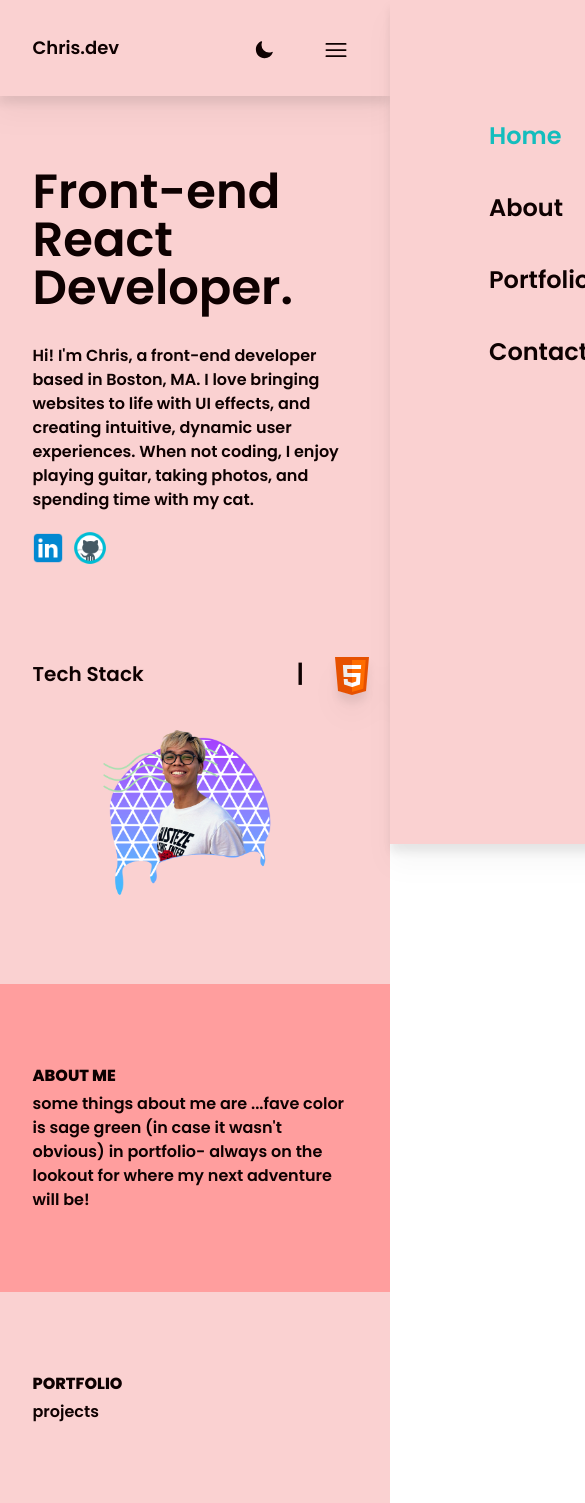
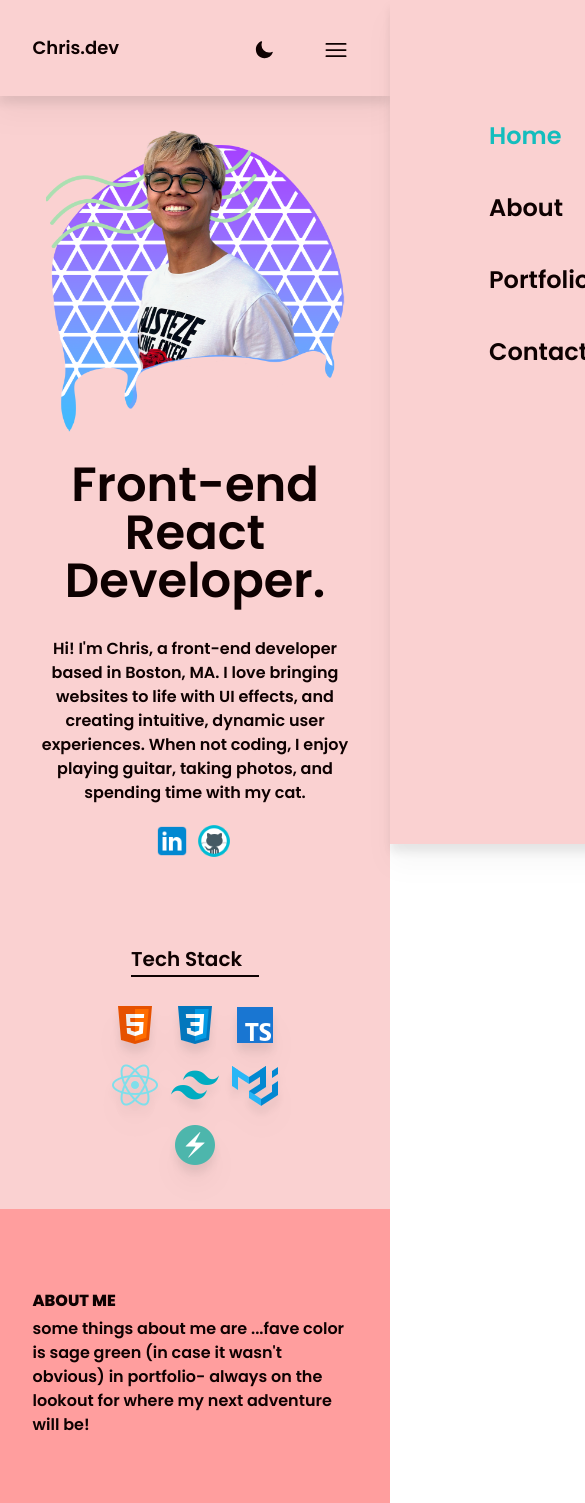
Before and after one commit to bobbyslug/bobbyslug.github.io, a React (Vite) app: page / in a window 390 px wide. Shown: the top 1503 px of the page, 585 px wide, since content can reach past the window. Built offline with nearby package versions, Linux system fonts and the light colour scheme.

Commit message:
fix mobile/resizing issues

```diff
--- a/src/index.css
+++ b/src/index.css
@@ -101,3 +101,112 @@ body,
 .nav-text.dark:hover {
   color: #db8cf8;
 }
+
+.content {
+  display: flex;
+  @media (max-width: 900px) {
+    flex-direction: column;
+    align-items: center;
+    height: auto;
+    gap: 3rem;
+  }
+}
+
+.header-main {
+  display: flex;
+  justify-content: center;
+  align-items: center;
+  position: relative;
+
+  @media (max-width: 900px) {
+    flex-direction: column-reverse;
+    text-align: center;
+    height: auto;
+    gap: 3rem;
+  }
+}
+
+.header-text {
+  display: flex;
+  flex-direction: column;
+  max-width: 50rem;
+  position: relative;
+
+  @media (max-width: 900px) {
+    max-width: 100%;
+    align-items: center;
+    margin-top: 1rem;
+  }
+}
+
+.border-swap {
+  border-right: 2px solid #0e0101;
+  margin-right: 1rem;
+  min-width: 8rem;
+
+  @media (max-width: 900px) {
+    border-right: none;
+    border-bottom: 2px solid #0e0101;
+    margin-right: 0;
+    min-width: none;
+  }
+}
+
+.border-swap.dark {
+  border-right: 2px solid #f6e2fd;
+  margin-right: 1rem;
+  min-width: 8rem;
+
+  @media (max-width: 900px) {
+    border-right: none;
+    border-bottom: 2px solid #f6e2fd;
+    margin-right: 0;
+    min-width: 5rem;
+  }
+}
+
+.socials {
+  display: flex;
+  align-items: center;
+}
+
+.skills {
+  display: flex;
+  position: absolute;
+  justify-content: space-between;
+  bottom: 0;
+  left: 0;
+  align-items: center;
+  text-align: center;
+  max-width: fit-content;
+
+  @media (max-width: 900px) {
+    flex-direction: column;
+    position: initial;
+  }
+}
+
+.icons {
+  display: flex;
+  position: relative;
+  justify-content: space-between;
+  bottom: 0;
+  left: 0;
+  align-items: center;
+  text-align: center;
+  width: 100%;
+
+  @media (max-width: 900px) {
+    flex-wrap: wrap;
+    justify-content: center;
+    position: initial;
+    width: 66%;
+  }
+}
+
+.image {
+  margin-top: -2rem;
+  @media (max-width: 900px) {
+    margin-top: 5rem;
+  }
+}
--- a/src/scenes/home/index.tsx
+++ b/src/scenes/home/index.tsx
@@ -18,9 +18,8 @@ import MotionDiv from "@/shared/MotionDiv";
 type Props = { setSelectedPage: (value: SelectedPage) => void; theme: string };
 
 const Home = ({ setSelectedPage, theme }: Props) => {
-  //const isAboveMediumScreens = useMediaQuery("(min-width: 1060px)");
-
   const profiles = [Profile, Profile2];
+  const dark = theme === "dark" ? "dark" : "";
 
   useEffect(() => {
     const imageElement = document.getElementById(
@@ -41,42 +40,40 @@ const Home = ({ setSelectedPage, theme }: Props) => {
   return (
     <section
       id="home"
-      className={`${
-        theme === "dark" ? "dark" : ""
-      } background gap-16 py-10 transition duration-300 md:h-full md:pb-0`}
+      className={`${dark} content background gap-16 py-10 transition duration-300 md:h-full md:pb-0`}
     >
       {/* IMAGE AND MAIN HEADER */}
       <MotionDiv
-        className="mx-auto w-5/6 items-center justify-center md:flex md:h-5/6"
+        className="header-main relative mx-auto w-5/6 max-w-screen-2xl md:h-5/6"
         setSelectedPage={setSelectedPage}
         selectedPage={SelectedPage.Home}
       >
         {/* MAIN HEADER */}
-        <div className="z-10 mt-32 md:basis-3/5">
+        <div className="header-text z-10 max-w-screen-sm md:mt-32 md:basis-3/5">
           {/* HEADINGS */}
           <MotionDiv
-            className="md:-mt-20"
+            className="-mt-12 "
             setSelectedPage={setSelectedPage}
             selectedPage={SelectedPage.Home}
             delay={0.2}
           >
             <div className="relative">
-              <div className="before:content-evolvetext before:absolute before:-top-20">
+              <div className="before:content-evolvetext before:relative before:-top-20">
                 <h1 className="title text-5xl">
                   Front-end React <br /> Developer.
                 </h1>
               </div>
             </div>
-            <p className="text-md mt-8">
+            <p className="text-md mt-8 max-w-md">
               Hi! I'm Chris, a front-end developer based in Boston, MA. I love
               bringing websites to life with UI effects, and creating intuitive,
               dynamic user experiences. When not coding, I enjoy playing guitar,
               taking photos, and spending time with my cat.
             </p>
           </MotionDiv>
-          {/* ACTIONS */}
+          {/* SOCIALS */}
           <MotionDiv
-            className="-ml-1 -mt-1 flex h-20 w-20 items-center gap-1 md:justify-start"
+            className="socials -ml-1 -mt-1 h-20 w-20 gap-1"
             setSelectedPage={setSelectedPage}
             selectedPage={SelectedPage.Home}
             delay={0.4}
@@ -98,19 +95,16 @@ const Home = ({ setSelectedPage, theme }: Props) => {
           </MotionDiv>
           {/* TECH STACK */}
           <MotionDiv
-            className="mx-auto ml-0 mt-16 w-5/6"
+            className="mx-auto ml-0 mt-16 flex w-full"
             setSelectedPage={setSelectedPage}
             selectedPage={SelectedPage.Home}
             delay={0.5}
           >
-            <div className="ml-6 flex w-3/5 items-center justify-between gap-6">
-              <span className="max-w-60 min-w-60 -ml-6 h-8 text-xl">
+            <div className="skills flex w-full justify-between gap-6">
+              <p className={`${dark} border-swap flex h-8 text-xl`}>
                 Tech Stack
-              </span>
-              <span className="-mt-1 flex h-8 w-10 justify-center text-2xl">
-                |
-              </span>
-              <div className="flex w-1/2 items-center justify-between gap-3 drop-shadow-xl">
+              </p>
+              <div className="icons flex list-none gap-3 drop-shadow-xl">
                 <img alt="html-icon" src={HtmlIcon} />
                 <img alt="css-icon" src={CssIcon} />
                 <img alt="typescript-icon" src={TypescriptIcon} />
@@ -123,8 +117,13 @@ const Home = ({ setSelectedPage, theme }: Props) => {
           </MotionDiv>
         </div>
         {/* IMAGE */}
-        <div className="flex flex-shrink-0 basis-3/5 justify-center md:z-10 md:-mr-20 md:mt-0 md:justify-items-end">
-          <img alt="switching profile" id="profile-graphic" src={Profile} />
+        <div className="image max-h-sm flex max-w-sm flex-shrink-0 justify-center md:z-10 md:justify-items-end">
+          <img
+            alt="switching profile"
+            id="profile-graphic"
+            src={Profile}
+            className=""
+          />
         </div>
       </MotionDiv>
     </section>
```
Also changed, not shown: src/assets/profile.png, src/assets/profile2.png.
